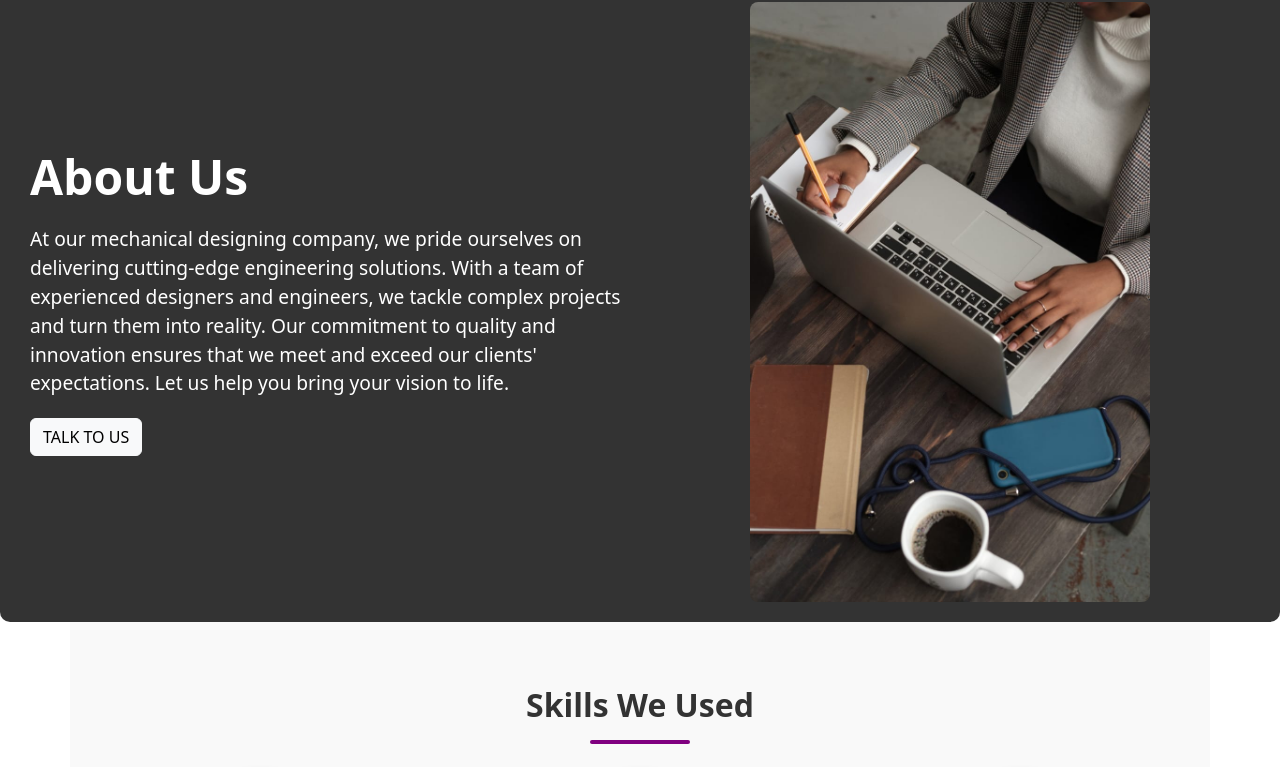
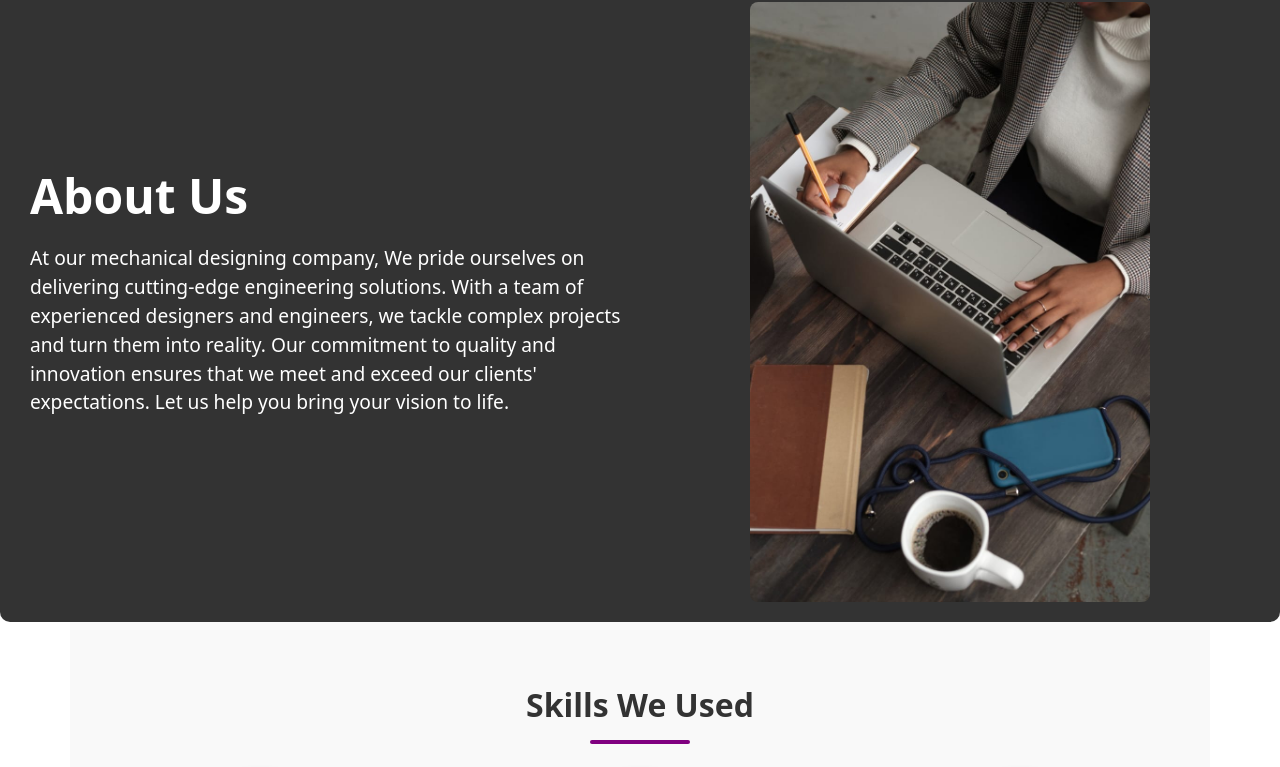
Before and after one commit to PriyaSangana12/Priya_Apex_Designs, a React (Create React App) app: page / in a window 1280 px wide. Shown: the part 884-1651 px from the top of the page. Built offline with nearby package versions, Linux system fonts and the light colour scheme.

Commit message:
Initial commit

```diff
--- /dev/null
+++ b/public/Experience.css
@@ -0,0 +1,14 @@
+* {
+    margin: 0;
+    padding: 0;
+    box-sizing: border-box;
+  }
+  body {
+    width: 100%;
+    font-family: Arial, Helvetica, sans-serif;
+    overflow-x: hidden;
+  }
+
+  .image{
+    size: 10px;
+  }
--- a/src/components/AboutUs.js
+++ b/src/components/AboutUs.js
@@ -15,21 +15,21 @@ function AboutUs() {
       <div className="work-with-us-text-section">
         <h1 className="work-with-us-title">About Us</h1>
         <p className="work-with-us-description">
-          At our mechanical designing company, we pride ourselves on delivering
+          At our mechanical designing company, We pride ourselves on delivering
           cutting-edge engineering solutions. With a team of experienced
           designers and engineers, we tackle complex projects and turn them into
           reality. Our commitment to quality and innovation ensures that we meet
           and exceed our clients' expectations. Let us help you bring your
           vision to life.
         </p>
-        <motion.button
+        {/*<motion.button
           whileHover={{ scale: 1.1 }}
           whileTap={{ scale: 0.95 }}
           onHoverStart={() => console.log("hover started!")}
           className="btn btn-light work-with-us-learn-more-button"
         >
           TALK TO US
-        </motion.button>
+        </motion.button> */}
       </div>
       <motion.div
         initial={false}
--- a/src/components/Footer.js
+++ b/src/components/Footer.js
@@ -39,30 +39,34 @@ function Footer() {
           <Col md={6} className="text-center text-md-start">
             <h2 className="footer-title">Reach Out</h2>
             <div className="footer-underline"></div>
+            <div className="footer-details">
             <p className="footer-name">Ajay Kumar Mangam</p>
             <p className="footer-email">priyaapexdesign@gmail.com</p>
-            <p className="footer-phone">+91 6304119904</p>
+              <p className="footer-phone">+91 6304119904</p>
             {/* Social Icons */}
             <div className="social-icons">
               <a href="#" className="icon">
-                <i className="bi bi-instagram"></i>
+              <a href="https://www.instagram.com/apex_designs_company/"><i className="bi bi-instagram"></i></a>
               </a>
+              {/*
               <a href="#" className="icon">
                 <i className="bi bi-twitter"></i>
               </a>
-              <a href="#" className="icon">
+             <a href="#" className="icon">
                 <i className="bi bi-facebook"></i>
               </a>
+              */}
               <a href="#" className="icon">
-                <i className="bi bi-linkedin"></i>
+                <a href="http://linkedin.com/company/priyaapexdesigns "> <i className="bi bi-linkedin"></i></a>
               </a>
-            </div>
+              </div>
+              </div>
           </Col>
         </Row>
       </Container>
       {/* Bottom bar */}
       <div className="footer-bottom text-center mt-3">
-        Terms & Support | Designed with ❤️ by Manpreet Kaur
+        Terms & Support | All Rights Reserved.
       </div>
     </div>
   );
--- a/src/components/SiteNavbar.js
+++ b/src/components/SiteNavbar.js
@@ -13,7 +13,7 @@ function SiteNavbar() {
         {/* Navbar Brand with Logo */}
         <Navbar.Brand href="#home" className="d-flex align-items-center">
           <img src="/images/logo.png" alt="Priya Apex Logo" className="me-2" />
-          Priya Apex Design
+          Priya Apex Designs
         </Navbar.Brand>
         {/* Navbar Toggle for Mobile */}
         <Navbar.Toggle aria-controls="responsive-navbar-nav" />
--- a/src/components/WorkWithUs.js
+++ b/src/components/WorkWithUs.js
@@ -19,7 +19,7 @@ function WorkWithUs() {
           history. Begin your story with us.
         </p>
         <button className="btn btn-light work-with-us-learn-more-button">
-          LEARN MORE
+          <a href="Experience.html"> LEARN MORE </a>
         </button>
       </div>
       <motion.div
--- a/src/styles.css
+++ b/src/styles.css
@@ -1,7 +1,16 @@
 html {
   scroll-behavior: smooth;
 }
-
+* {
+  margin: 0;
+  padding: 0;
+  box-sizing: border-box;
+}
+body {
+  width: 100%;
+  font-family: Arial, Helvetica, sans-serif;
+  overflow-x: hidden;
+}
 body {
   margin: 0;
   padding: 0;
@@ -365,17 +374,18 @@ body {
 }
 
 .footer-underline {
-  width: 50px;
-  height: 4px;
+  width: 100px;
+  height: 3px;
   background-color: #ffffff;
-  margin: 0 auto 20px auto;
+  margin: 40 auto 20px auto;
 }
-
 .footer-name {
   font-size: 1.5rem;
   margin-bottom: 5px;
 }
-
+.footer-details {
+  padding-top: 20px;
+}
 .footer-email,
 .footer-phone {
   font-size: 1.2rem;
```
Also changed, not shown: public/Experience.html (added, +15 -0 lines), public/images/Experience.png (added), public/images/logo.png.
